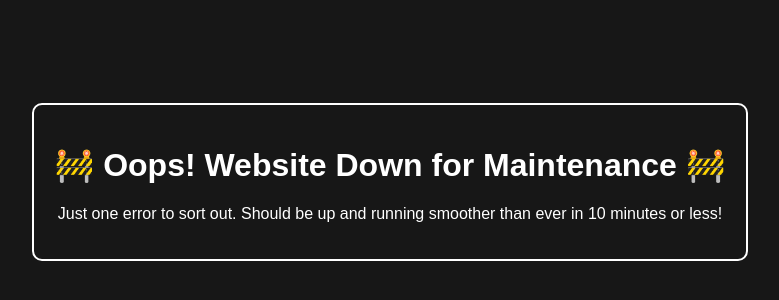
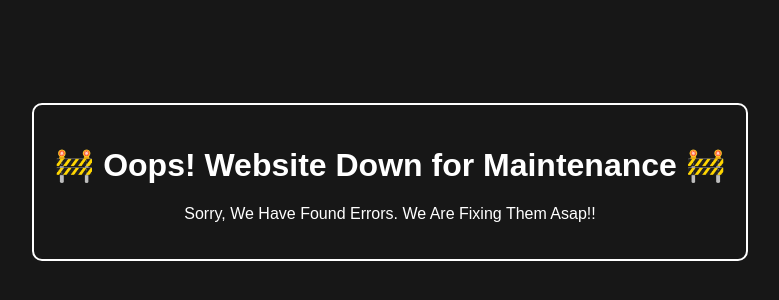
Before and after one commit to envisionss/haunted.lol, a plain HTML site: page index.html in a window 1280 px wide. Shown: the part 218-518 px from the top of the page, without its empty margins (250-1029 px from the left). Drawn offline with Linux system fonts and the light colour scheme.

Commit message:
Update index.html

```diff
--- a/index.html
+++ b/index.html
@@ -27,7 +27,7 @@
 <body>
     <div class="message">
         <h1>🚧 Oops! Website Down for Maintenance 🚧</h1>
-        <p>Just one error to sort out. Should be up and running smoother than ever in 10 minutes or less!</p>
+        <p>Sorry, We Have Found Errors. We Are Fixing Them Asap!!</p>
     </div>
 </body>
 </html>
```
